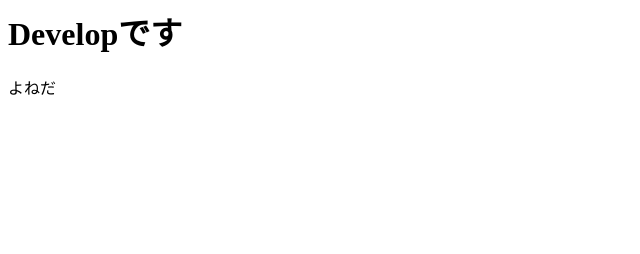
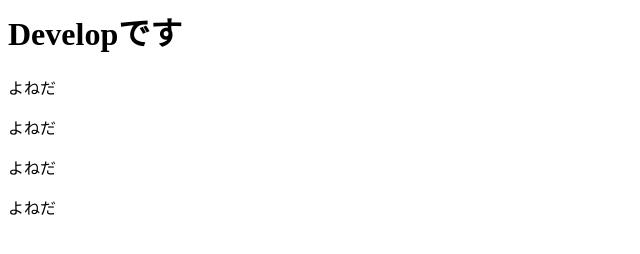
Before and after one commit to YoneKanNexseed/57BranchPractice, a plain HTML site: page index.html in a window 1280 px wide. Shown: the whole page, without its empty margins (0-640 px from the left). Drawn offline with Linux system fonts and the light colour scheme.

Commit message:
no message

```diff
--- a/index.html
+++ b/index.html
@@ -1,2 +1,5 @@
 <h1>Developです</h1>
 <p>よねだ</p>
+<p>よねだ</p>
+<p>よねだ</p>
+<p>よねだ</p>
```
